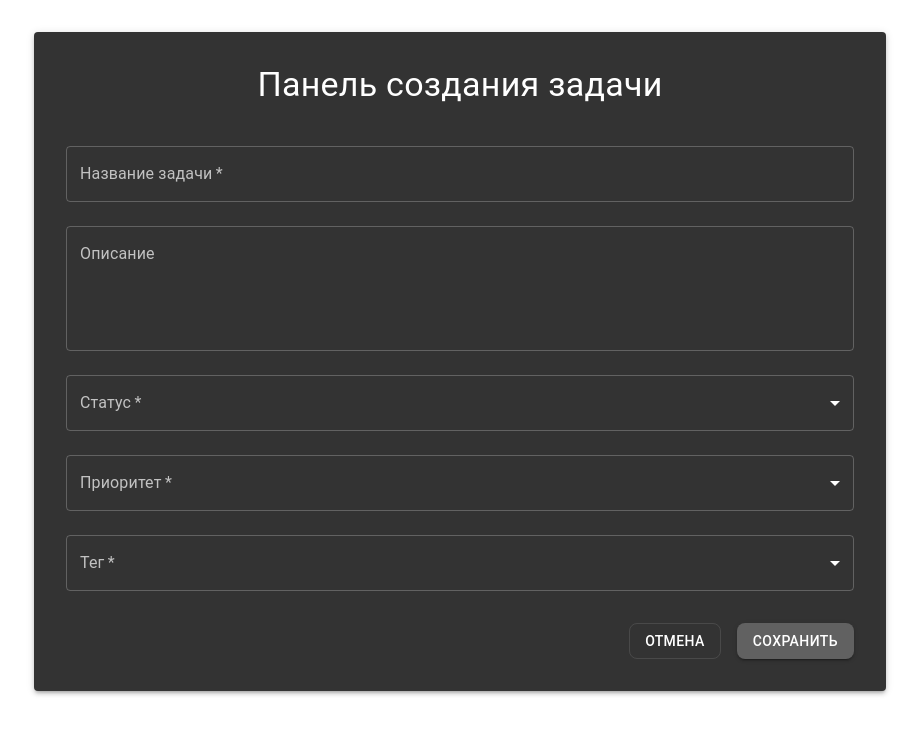
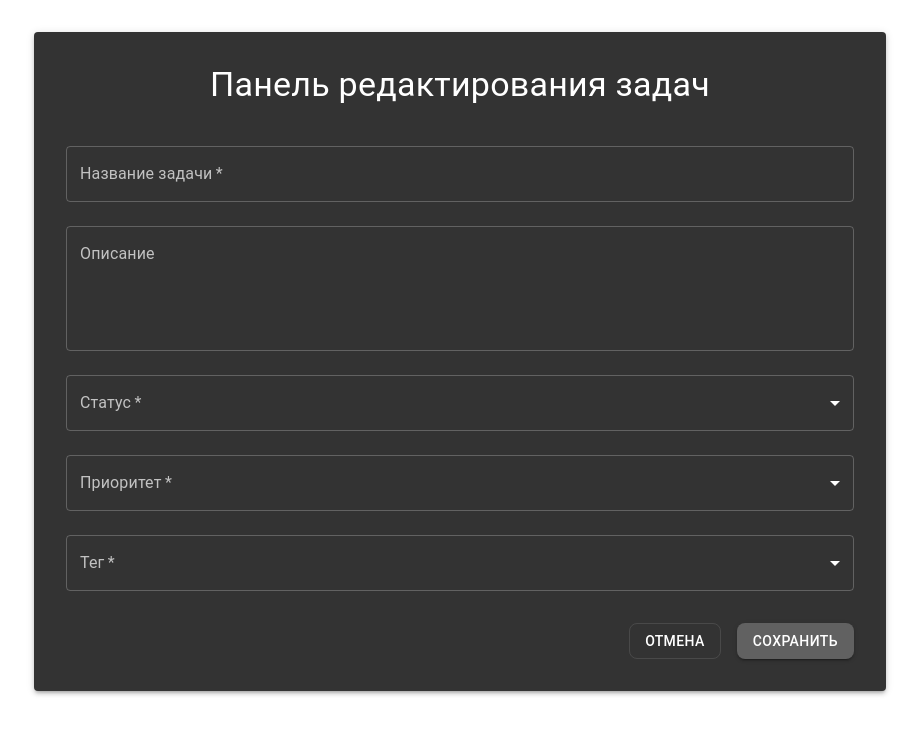
Before and after one commit to evaanov/homework3, a React (Vite) app: page /task/new in a window 1280 px wide. Shown: the top 734 px of the page, without its empty margins (180-1099 px from the left). Built offline with nearby package versions, Linux system fonts and the light colour scheme.

Commit message:
taskFrom fix

```diff
--- a/src/App.tsx
+++ b/src/App.tsx
@@ -6,7 +6,6 @@ import TaskForm from './pages/TaskForm/TaskForm'
 import { createTheme, ThemeProvider } from '@mui/material/styles';
 import { purple, grey } from '@mui/material/colors';
 import { store } from './store/store';
-import TaskCreation from './pages/TaskCreation';
 import { initializeTasks } from './utils/storage';
 import { useEffect } from 'react';
 
@@ -61,7 +60,7 @@ function App() {
           <Routes>
             <Route path='/' element={<TaskList />} />
             <Route path='/task/:id' element={<TaskForm/>} />
-            <Route path='/task/new' element={<TaskCreation />} />
+            <Route path='/task/new' element={<TaskForm />} />
           </Routes>
         </Provider>
       </ThemeProvider>
--- a/src/pages/TaskCreation.tsx
+++ /dev/null
@@ -1,170 +0,0 @@
-import { useNavigate } from "react-router-dom";
-import { useState } from "react";
-import {
-  Box,
-  Typography,
-  TextField,
-  Button,
-  MenuItem,
-  Select,
-  FormControl,
-  InputLabel,
-  Paper,
-  Container,
-  CircularProgress,
-} from "@mui/material";
-import { useDispatch } from "react-redux";
-import type { AppDispatch } from "../store/store";
-import { createTask } from "../store/tasksSlice";
-
-const TaskCreation = () => {
-  const dispatch = useDispatch<AppDispatch>();
-  const navigate = useNavigate();
-
-  const [name, setName] = useState<string>("");
-  const [description, setDescription] = useState<string | undefined>("");
-  const [status, setStatus] = useState<string>("");
-  const [priority, setPriority] = useState<string>("");
-  const [tag, setTag] = useState<string>("");
-  const [isSubmitting, setIsSubmitting] = useState(false);
-
-
-  const handleSubmit = (e: React.FormEvent) => {
-    e.preventDefault();
-    setIsSubmitting(true);
-    try {
-      dispatch(createTask({name, description, status, priority, tag}))
-      navigate("/");
-    } finally {
-      setIsSubmitting(false);
-    }
-  };
-
-  const statusOptions = [
-    { value: "To Do", label: "To Do" },
-    { value: "In Progress", label: "In Progress" },
-    { value: "Done", label: "Done" },
-  ];
-
-  const priorityOptions = [
-    { value: "Low", label: "Low" },
-    { value: "Medium", label: "Medium" },
-    { value: "High", label: "High" },
-  ];
-
-  const tagOptions = [
-    { value: "Feature", label: "Feature" },
-    { value: "Bug", label: "Bug" },
-    { value: "Documentation", label: "Documentation" },
-    { value: "Refactor", label: "Refactor" },
-    { value: "Test", label: "Test" },
-  ];
-
-  return (
-    <Container maxWidth="md" sx={{ mt: 4 }}>
-      <Paper elevation={3} sx={{ p: 4 }}>
-        <Typography variant="h4" component="h1" gutterBottom>
-          Панель создания задачи
-        </Typography>
-
-        <Box component="form" onSubmit={handleSubmit} sx={{ mt: 3 }}>
-          <TextField
-            label="Название задачи"
-            value={name}
-            onChange={(e) => setName(e.target.value)}
-            fullWidth
-            required
-            margin="normal"
-          />
-
-          <TextField
-            label="Описание"
-            value={description}
-            onChange={(e) => setDescription(e.target.value)}
-            fullWidth
-            multiline
-            rows={4}
-            margin="normal"
-          />
-
-          <FormControl fullWidth margin="normal" required>
-            <InputLabel>Статус</InputLabel>
-            <Select
-              value={status}
-              label="Статус"
-              onChange={(e) => setStatus(e.target.value as string)}
-              sx={{
-                textAlign: "left"
-              }}
-            >
-              {statusOptions.map((option) => (
-                <MenuItem key={option.value} value={option.value}>
-                  {option.label}
-                </MenuItem>
-              ))}
-            </Select>
-          </FormControl>
-
-          <FormControl fullWidth margin="normal" required>
-            <InputLabel>Приоритет</InputLabel>
-            <Select
-              value={priority}
-              label="Приоритет"
-              onChange={(e) => setPriority(e.target.value as string)}
-              sx={{
-                textAlign: "left"
-              }}
-            >
-              {priorityOptions.map((option) => (
-                <MenuItem key={option.value} value={option.value}>
-                  {option.label}
-                </MenuItem>
-              ))}
-            </Select>
-          </FormControl>
-
-          <FormControl fullWidth margin="normal" required>
-            <InputLabel>Тег</InputLabel>
-            <Select
-              value={tag}
-              label="Тег"
-              onChange={(e) => setTag(e.target.value as string)}
-              sx={{
-                textAlign: "left"
-              }}
-            >
-              {tagOptions.map((option) => (
-                <MenuItem key={option.value} value={option.value}>
-                  {option.label}
-                </MenuItem>
-              ))}
-            </Select>
-          </FormControl>
-
-          <Box sx={{ mt: 3, display: "flex", justifyContent: "flex-end", gap: 2 }}>
-            <Button
-              variant="outlined"
-              onClick={() => navigate("/")}
-              disabled={isSubmitting}
-              sx={{
-                color: "white"
-              }}
-            >
-              Отмена
-            </Button>
-            <Button
-              type="submit"
-              variant="contained"
-              disabled={isSubmitting}
-              startIcon={isSubmitting ? <CircularProgress size={20} /> : null}
-            >
-              {isSubmitting ? "Сохранение..." : "Сохранить"}
-            </Button>
-          </Box>
-        </Box>
-      </Paper>
-    </Container>
-  );
-};
-
-export default TaskCreation;
--- a/src/pages/TaskForm/TaskForm.tsx
+++ b/src/pages/TaskForm/TaskForm.tsx
@@ -16,10 +16,11 @@ import {
 } from "@mui/material";
 import { useDispatch, useSelector } from "react-redux";
 import type { AppDispatch, RootState } from "../../store/store";
-import { updateTask } from "../../store/tasksSlice";
+import { updateTask, createTask } from "../../store/tasksSlice";
 
 const TaskForm = () => {
   const { id } = useParams<{ id: string }>();
+  const [state, setState] = useState<string>(id ? 'editing' : 'creation')
   const dispatch = useDispatch<AppDispatch>();
   const tasks = useSelector((state: RootState) => state.tasks.tasks);
   const navigate = useNavigate();
@@ -43,7 +44,7 @@ const TaskForm = () => {
     }
   }, [task]);
 
-  if (!task)
+  if (!task && state === 'editing')
     return (
       <Container maxWidth="md" sx={{ mt: 4 }}>
         <Typography variant="h4" color="error" gutterBottom>
@@ -55,14 +56,25 @@ const TaskForm = () => {
   const handleSubmit = (e: React.FormEvent) => {
     e.preventDefault();
     setIsSubmitting(true);
+    if (state === 'editing') {
       try {
+        if (task) {
           dispatch(updateTask({
             id: task.id,
             updatedTask: { name, description, status, priority, tag }
           }))
+        }
         navigate("/");
       } finally {
         setIsSubmitting(false);
+      }
+    } else {
+      try {
+        dispatch(createTask({name, description, status, priority, tag}))
+        navigate("/");
+      } finally {
+        setIsSubmitting(false);
+      }
     }
   };
 
```
Lines whose indentation alone changed are shown as unchanged.
